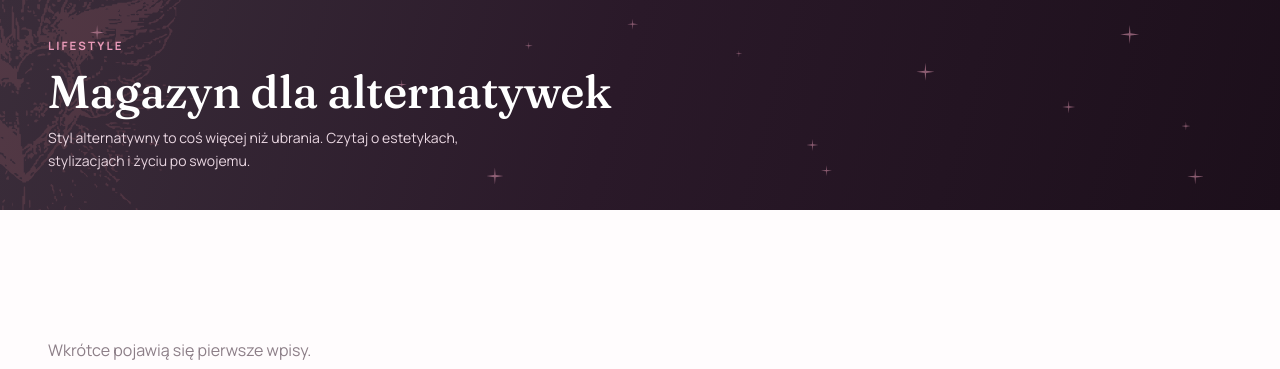
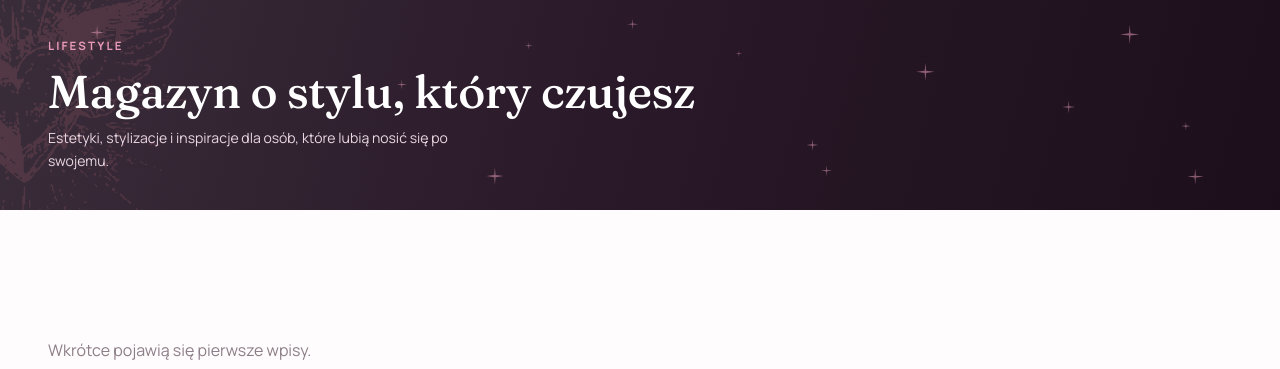
Before and after one commit to Isimis/Spooky-Strawberry, a Django app: page /poradniki/ in a window 1280 px wide. Shown: the part 112-481 px from the top of the page. Run offline with Django 5.2, Linux system fonts and the light colour scheme; data comes from the database, SQL or seed files in the repository; data that the repository does not hold is empty.

Commit message:
Ulepsz opis magazynu lifestyle

```diff
--- a/templates/blog/list.html
+++ b/templates/blog/list.html
@@ -8,8 +8,8 @@
     {% include "includes/hero_stars.html" %}
     <div class="ph-in">
         <div class="eyebrow">Lifestyle</div>
-        <h1>Magazyn dla alternatywek</h1>
-        <p>Styl alternatywny to coś więcej niż ubrania. Czytaj o estetykach, stylizacjach i życiu po swojemu.</p>
+        <h1>Magazyn o stylu, który czujesz</h1>
+        <p>Estetyki, stylizacje i inspiracje dla osób, które lubią nosić się po swojemu.</p>
     </div>
 </section>
 
```
